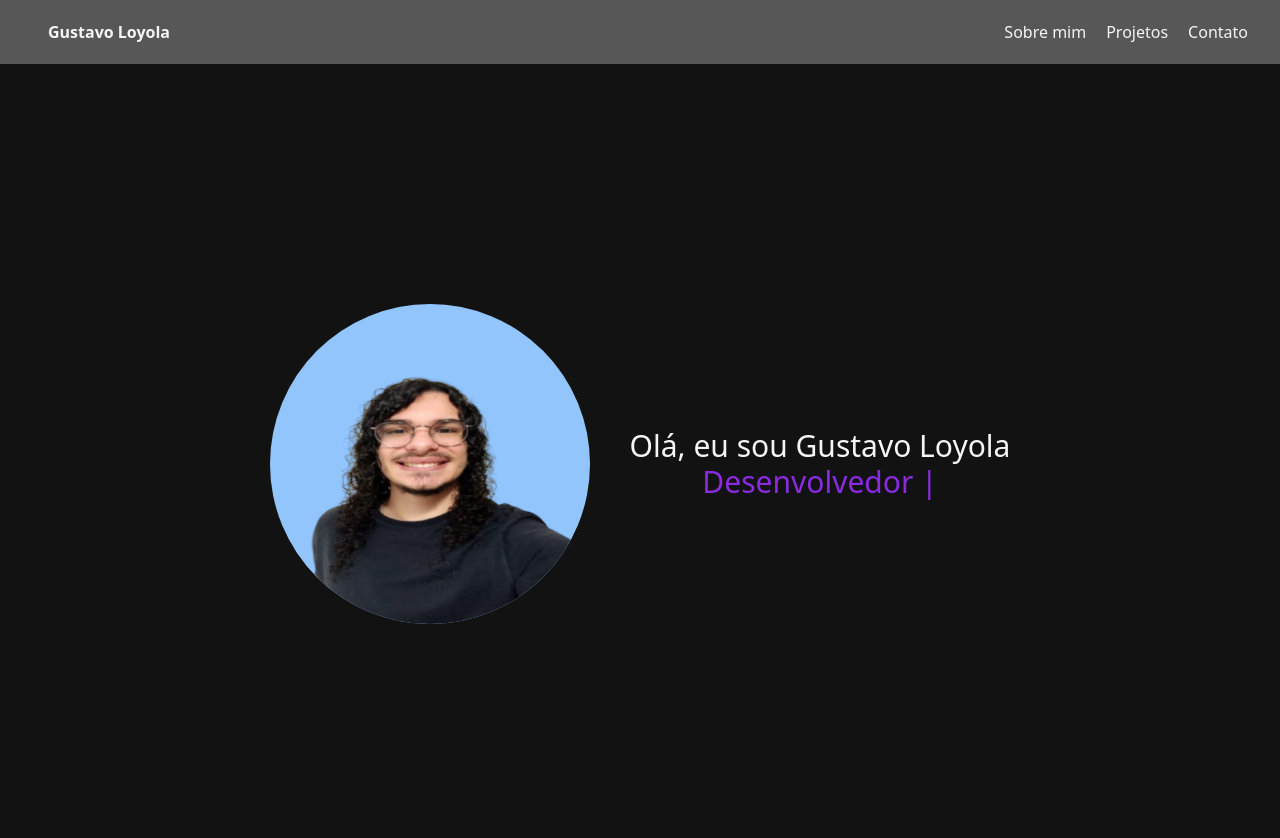
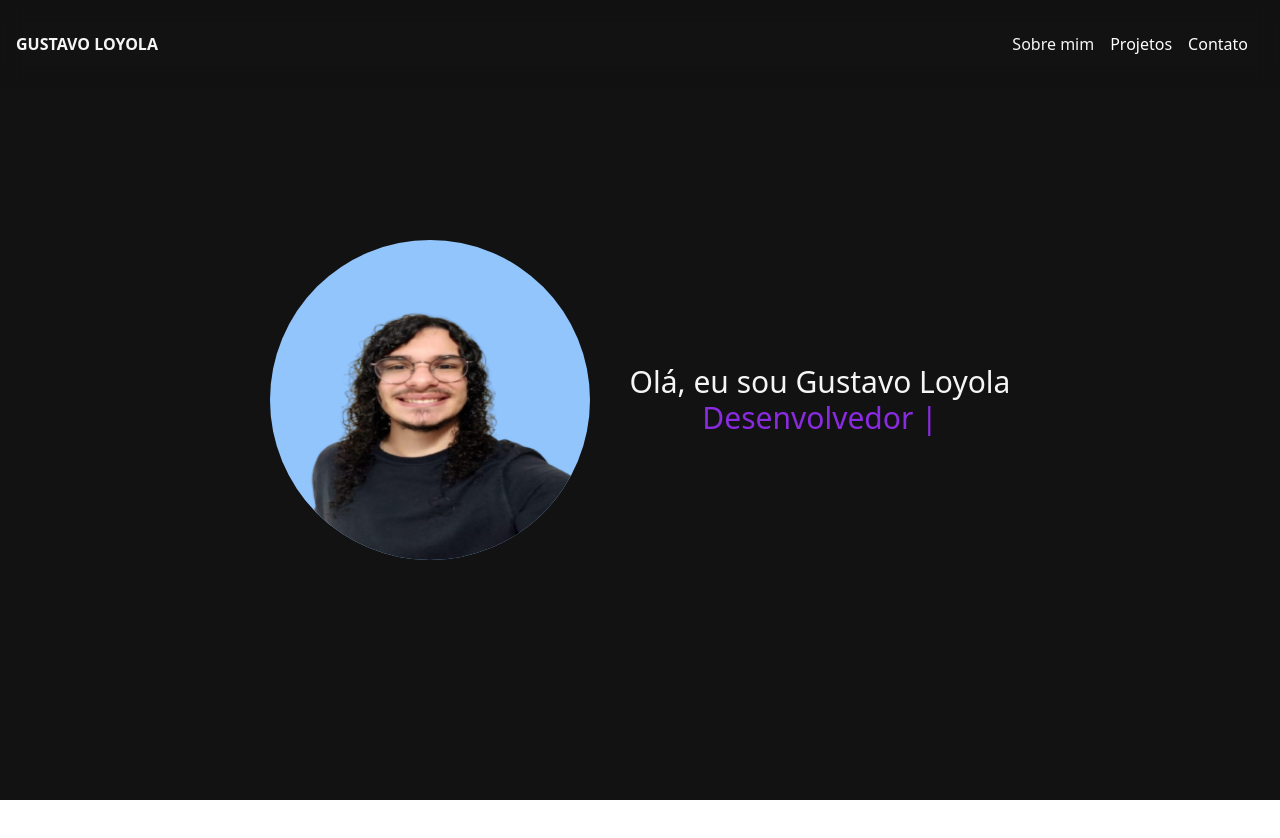
Before and after one commit to GuhLoyola/projeto-portifolio, a React (Vite) app: page / in a window 1280 px wide. Shown: the top 838 px of the page. After the commit the page ends 800 px from the top, so only its background shows below. Built offline with nearby package versions, Linux system fonts and the light colour scheme.

Commit message:
Componente de NavBar aprimorado

```diff
--- a/src/components/NavBar.jsx
+++ b/src/components/NavBar.jsx
@@ -1,14 +1,66 @@
+import { useEffect, useState } from "react"
+import { Link } from "react-router-dom"
+
 const NavBar = () => {
+
+    const [navExpanded, setNavExpanded] = useState(false)
+    const [navColor, setNavColor] = useState(false)
+
+    const handleScroll = () => {
+        window.scrollY >= 20 ? setNavColor(true) : setNavColor(false)
+    }
+
+    useEffect(() => {
+        window.addEventListener("scroll", handleScroll);
+        return () => {
+            window.removeEventListener("scroll", handleScroll);
+        };
+    }, []);
+
     return (
-        <nav className="bg-dove-gray h-16 w-full text-smoky-white flex items-center  md:justify-between px-8">
-            <div>
-                <a href="/" className="p-4 font-bold">Gustavo Loyola</a>
+        <nav className={`fixed w-full z-50 top-0 transition-colors duration-300
+        ${navColor ? 'bg-black-russian-66 backdrop-blur-md shadow-md' : 'bg-transparent backdrop-blur-md'}`}>
+            <div className="mx-auto p-4 flex justify-between items-center text-smoky-white">
+                <div className="flex items-center">
+                    <Link to='/'>
+                        <p className="uppercase font-bold">Gustavo Loyola</p>
+                    </Link>
+                </div>
+                <div className="md:hidden" onClick={() => setNavExpanded(!navExpanded)}>
+                    <div className="space-y-2">
+                        <span className={`block w-8 h-0.5 bg-smoky-white transition-transform duration-300 ease-in-out
+                            ${navExpanded ? 'rotate-45 translate-y-2' : ''}`}></span>
+
+                        <span className={`block w-8 h-0.5 bg-smoky-white transition-opacity duration-300 ease-in-out
+                            ${navExpanded ? 'opacity-0' : ''}`}></span>
+
+                        <span className={`block w-8 h-0.5 bg-smoky-white transition-transform duration-300 ease-in-out
+                            ${navExpanded ? '-rotate-45 -translate-y-3' : ''}`}></span>
+                    </div>
+                </div>
+                <div className={`${navExpanded ? "block" : "hidden"} md:flex md:items-center md:space-x-6`}>
+                    <ul className="flex flex-col md:flex-row md:items-center gap-4 p-4">
+                        <li>
+                            <Link to='/sobre-mim' className="text-smoky-white flex items-center gap-1"
+                                onClick={() => setNavExpanded(false)}>
+                                Sobre mim
+                            </Link>
+                        </li>
+                        <li>
+                            <Link to='/projetos' className="text-white flex items-center gap-1"
+                                onClick={() => setNavExpanded(false)}>
+                                Projetos
+                            </Link>
+                        </li>
+                        <li>
+                            <Link to='/contato' className="text-white flex items-center gap-1"
+                                onClick={() => setNavExpanded(false)}>
+                                Contato
+                            </Link>
+                        </li>
+                    </ul>
+                </div>
             </div>
-            <ul className="hidden md:flex md:gap-5">
-                <li><a href="/sobre-mim">Sobre mim</a></li>
-                <li><a href="/projetos">Projetos</a></li>
-                <li><a href="/contato">Contato</a></li>
-            </ul>
         </nav>
     )
 }
```
